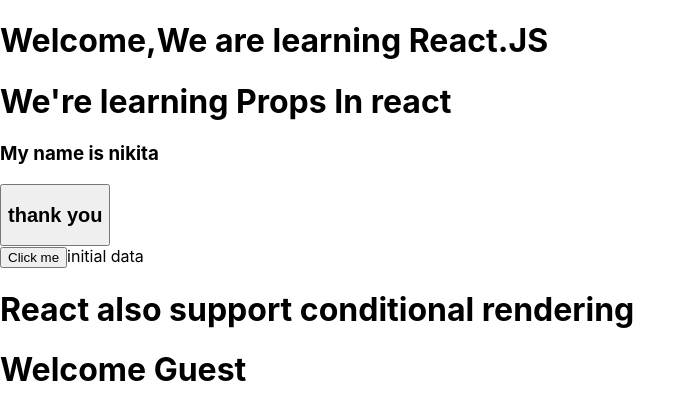
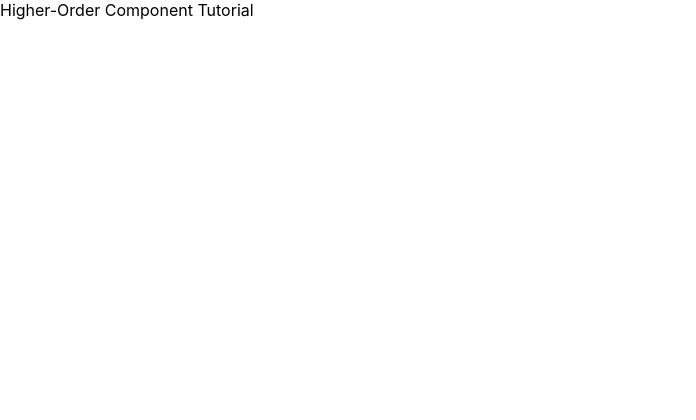
Before and after one commit to Nikita711/Learn-react, a React (Create React App) app: page / in a window 1280 px wide. Shown: the top 420 px of the page, without its empty margins (0-696 px from the left). Built offline with nearby package versions, Linux system fonts and the light colour scheme.

Commit message:
Higher order components

```diff
--- a/src/App.js
+++ b/src/App.js
@@ -1,20 +1,35 @@
-// import ParentComponent from "./component/PURE_COMP/ParentComponent";
-import Props from "./component/INTRO/Props";
-import Welcome from "./component/INTRO/Welcome";
-import States from "./component/INTRO/States";
-import Events from "./component/INTRO/Events";
-import CoditionalRendering from "./component/INTRO/CoditionalRendering";
-function App() {
-  return (
-    <div className="App">
-      {/* <ParentComponent /> */}
-      <Welcome />
-      <Props name="nikita" />
-      <States />
-      <Events />
-      <CoditionalRendering />
-    </div>
-  );
+// // import ParentComponent from "./component/PURE_COMP/ParentComponent";
+// import Props from "./component/INTRO/Props";
+// import Welcome from "./component/INTRO/Welcome";
+// import States from "./component/INTRO/States";
+// import Events from "./component/INTRO/Events";
+// import CoditionalRendering from "./component/INTRO/CoditionalRendering";
+// import HOC from "./component/INTRO/HOC";
+
+// function App() {
+//   return (
+//     <div className="App">
+//       {/* <ParentComponent /> */}
+//       <Welcome />
+//       <Props name="nikita" />
+//       <States />
+//       <Events />
+//       <CoditionalRendering />
+//       <HOC />
+
+//     </div>
+//   );
+// }
+
+// export default App;
+import React, { Component } from "react";
+//
+import Hoc from "./component/INTRO/HOC";
+
+class App extends Component {
+  render() {
+    return <div>Higher-Order Component Tutorial</div>;
+  }
 }
-
+App = Hoc(App);
 export default App;
--- /dev/null
+++ b/src/component/INTRO/HOC.jsx
@@ -0,0 +1,14 @@
+import React, {Component} from 'react';
+
+export default function Hoc(HocComponent){
+    return class extends Component{
+        render(){
+            return (
+                <div>
+                    <HocComponent></HocComponent>
+                </div>
+
+            );
+        }
+    }
+}
```
Also changed, not shown: 1 other file (tests, documents, lock files or other folders).
